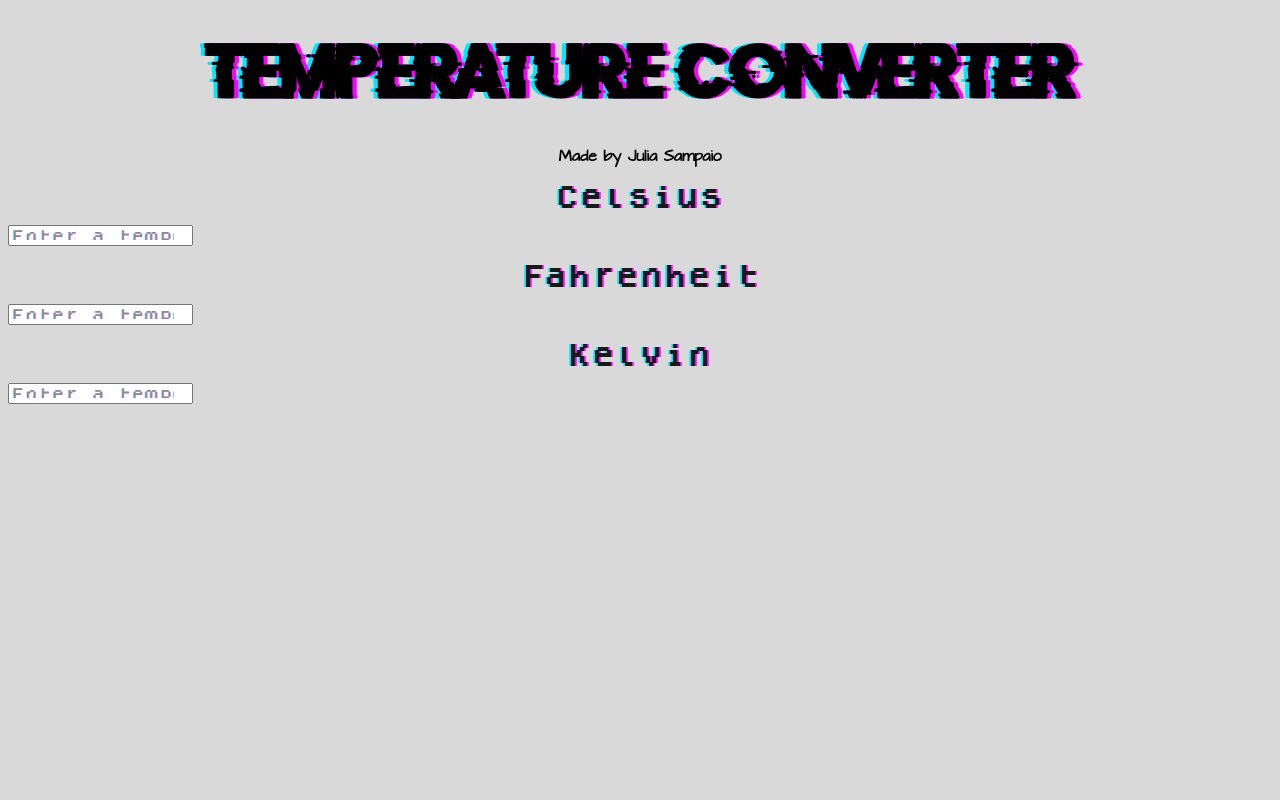
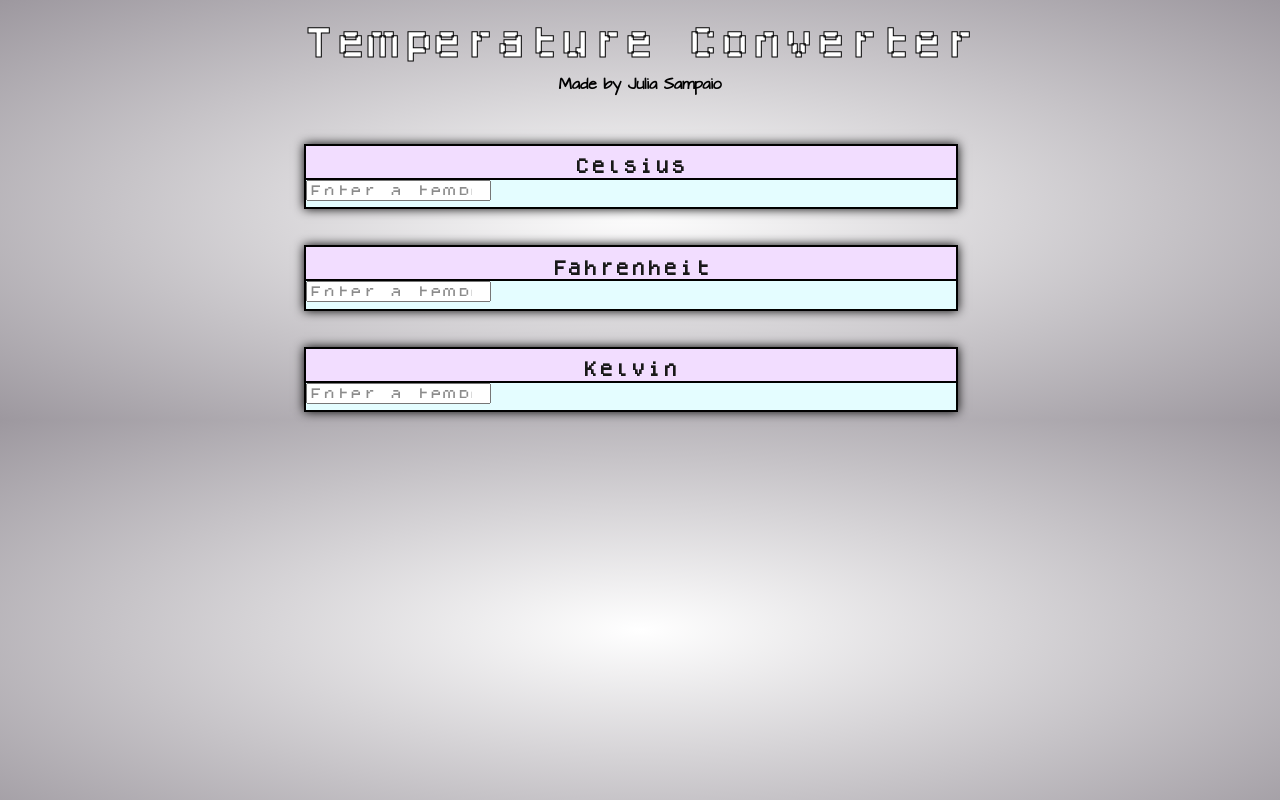
Before and after one commit to sampaiojuliadev/temperature-converter, a plain HTML site: page index.html in a window 1280 px wide. Drawn offline with Linux system fonts and the light colour scheme.

Commit message:
feat: redesign (V2)

```diff
--- a/index.html
+++ b/index.html
@@ -8,13 +8,15 @@
 </head>
 <body>
     <header>
-        <h1>Temperature Converter</h1>
+        <h1 class="glitch">Temperature Converter</h1>
         <div class="made-by">
             <h3>Made by Julia Sampaio</h3>
         </div>
     </header>
-    <div class="card">
-        <h2>Celsius</h2>
+<br>
+<br>
+    <div class="wrapper">
+        <div class="titlebox"> <h2>Celsius</h2> </div>
             <div class="container1">
                 <div class="temperature-container">
                     <label></label>
@@ -28,7 +30,11 @@
                 />
                 </div>
             </div>
-        <h2>Fahrenheit</h2>
+    </div>
+<br>
+<br>
+    <div class="wrapper">
+        <div class="titlebox"> <h2>Fahrenheit</h2> </div>
             <div class="container2">
                 <div class="temperature-container">
                     <label></label>
@@ -42,7 +48,11 @@
                     />
                 </div>
             </div>
-        <h2>Kelvin</h2>
+    </div>
+<br>
+<br>
+    <div class="wrapper">
+        <div class="titlebox"> <h2>Kelvin</h2> </div>
             <div class="container3"></div>
                 <div class="temperature-container">
                     <label></label>
--- a/styles/styles.css
+++ b/styles/styles.css
@@ -11,30 +11,29 @@
     src: url(../fonts/Doctor\ Glitch.otf);
 }
 body {
-    background-color: #D9D9D9;
+    display: grid;
+    place-content: center;
+    background: radial-gradient(#ffffff, #9d989f);
     background-size: cover;
-    background-repeat: no-repeat;
 }
 label{
-    text-shadow: 0.07em 0em #FA00FF, -0.07em -0em #00E8FF;
     color: #191919;
     font-family: 'dogica';
     text-align: center;
 }
-h1{
-    text-shadow: 0.07em 0em #FA00FF, -0.07em -0em #00E8FF;
-    color: #000000;
-    font-family:'glitch';
-    font-size: 3.7em;
+::placeholder{
+    opacity: 0.5;
+    color: #191919;
+    font-family: 'dogica';
     text-align: center;
 
 }
-::placeholder{
-    opacity: 0.5;
-    text-shadow: 0.05em 0em #FA00FF, -0.05em -0em #00E8FF;
-    color: #191919;
-    font-family: 'dogica';
-    text-align: center;
+h1 {
+  color: #fff;
+  font-family: 'dogica';
+  -webkit-text-stroke-width: 1px;
+    -webkit-text-stroke-color: black;
+
 }
 h3{
     font-size: small;
@@ -42,11 +41,36 @@ h3{
     text-align: center;
 }
 h2{
-    text-shadow: 0.07em 0em #FA00FF, -0.07em -0em #00E8FF;
     color: #191919;
     font-family: 'dogica';
     text-align: center;
+    font-size: medium;
 }
-.container1 {
-
+.wrapper {
+  background-color: #E4FDFF;
+  align-items: center;
+  justify-content: center;
+  width: 650px;
+  border: 2px solid black;
+  border-top: 0cm;
+  box-shadow: 0px 0px 10px rgba(0, 0, 0, 1);
 }
+.temperature-container .input-data{
+  height: 40px;
+  width: 100px;
+  position: relative;
+}
+.temperature-container .input-data input{
+  height: 100%;
+  width: 100%;
+  border: none;
+}
+.titlebox {
+  align-content: center;
+  background-color: #F2DDFF;
+  border: 2px solid black;
+  border-left: 0cm;
+  border-right: 0cm;
+  width: 100%;
+  height: 50%;
+}
```
